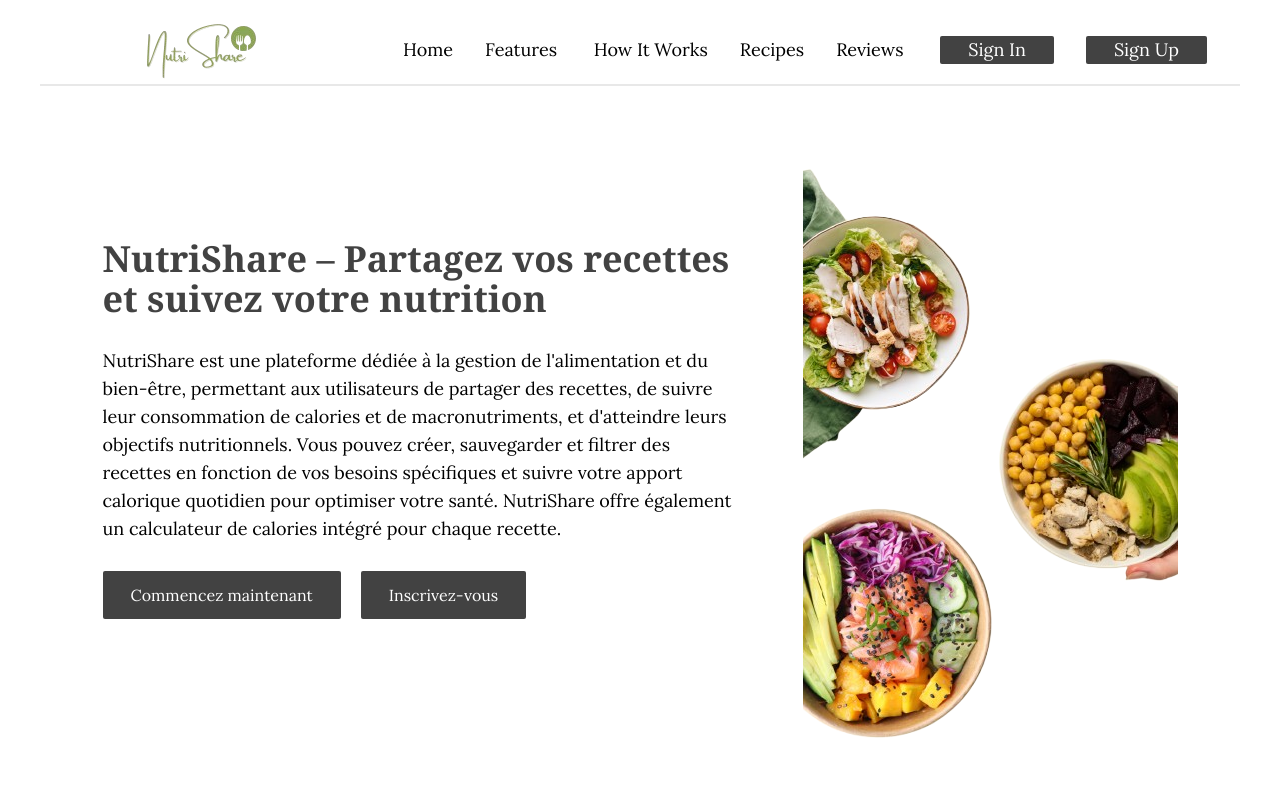
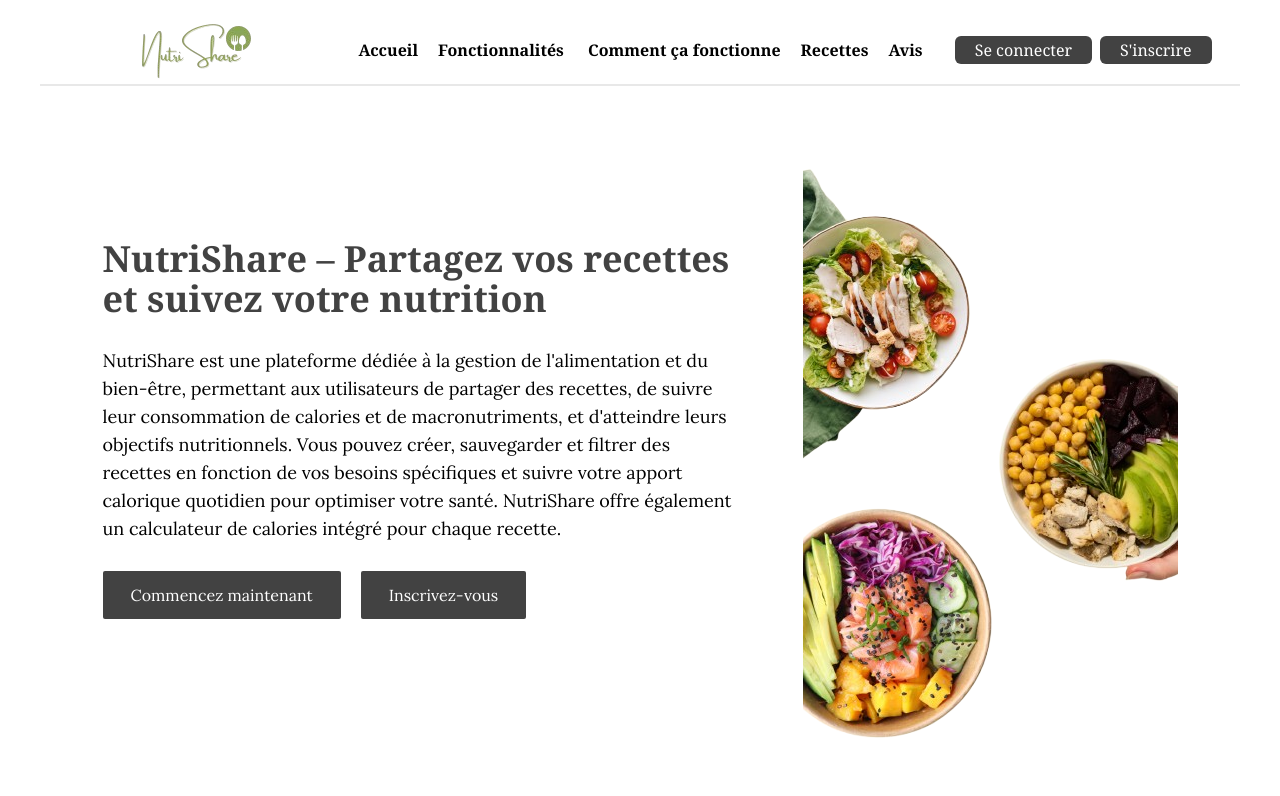
Before and after one commit to NaimaBelchiti300/Nutrishare, a React (Create React App) app: page / in a window 1280 px wide. Shown: the top 796 px of the page. Built offline with nearby package versions, Linux system fonts and the light colour scheme.

Commit message:
'add-new-fonctionalite'

```diff
--- a/src/sections/footer.js
+++ b/src/sections/footer.js
@@ -10,8 +10,8 @@ export default function Footer() {
           <div>
             <img src={logo} alt="NutriShare Logo"  />
           </div>
-          <div className="mt-5 text-gray text-sm font-serif">
-            <p className="w-12/12 text-lg font-serif">
+          <div className="mt-5 text-gray text-lg font-serif">
+            <p className="  w-12/12 text-md pl-2 font-serif font-bold">
               NutriShare vous aide à adopter une alimentation équilibrée grâce à des recettes
               saines, des conseils nutritionnels et un suivi personnalisé.
             </p>
@@ -20,7 +20,7 @@ export default function Footer() {
 
         {/* Section 2 : Navigation rapide */}
         <div className="flex flex-col justify-start items-center space-y-5 font-serif font-bold text-lg text-gray">
-          <div className="text-start flex flex-col">
+          <div className="text-start flex flex-col ">
           <a href="#" className="underline">Accueil</a>
           <a href="#">Fonctionnalités</a>
           <a href="#">Comment ça marche</a>
@@ -33,10 +33,10 @@ export default function Footer() {
 
         {/* Section 3 : Newsletter */}
         <div className="space-y-3">
-          <h1 className="font-extrabold font-serif text-3xl text-gray">
+          <h1 className="font-bold font-serif text-3xl text-gray">
             Abonnez-vous à notre Newsletter
           </h1>
-          <p className="w-10/12 text-sm pl-2 font-serif">
+          <p className="w-12/12 text-md pl-2 font-serif text-gray font-semibold">
             Recevez des astuces nutritionnelles, des recettes saines et des conseils personnalisés
             directement dans votre boîte mail. Inscrivez-vous maintenant pour rester en forme et bien nourri !
           </p>
@@ -54,17 +54,18 @@ export default function Footer() {
       </div>
 
       {/* Section 4 : Mentions légales et réseaux sociaux */}
-      <div className="border-t border-gray w-full px-36 mt-5 py-5 ">
+      <div className="w-full px-10 ">
+        <span className="h-[0.1px] block bg-gray"></span>
+      </div>
 
-      </div>
-      <div className="flex justify-between items-center px-16 pb-5">
-      <p className="text-gray text-sm font-serif">
+      <div className="flex justify-between items-center px-28 pb-5 pt-10">
+      <p className="text-gray text-sm font-serif font-semibold">
           © 2025 NutriShare. Tous droits réservés.
         </p>
         <div className="flex space-x-4">
-          <a href="#" className="text-gray text-lg"><FaFacebookF /></a>
-          <a href="#" className="text-gray text-lg"><FaInstagram /></a>
-          <a href="#" className="text-gray text-lg"><FaTwitter /></a>
+          <a href="#" className="text-gray text-xl"><FaFacebookF /></a>
+          <a href="#" className="text-gray text-xl"><FaInstagram /></a>
+          <a href="#" className="text-gray text-xl"><FaTwitter /></a>
         </div>
       </div>
     </div>
--- a/src/sections/navbar.js
+++ b/src/sections/navbar.js
@@ -2,22 +2,26 @@ import logo from "../images/logo.png";
 export default function Navbar() {
   return (
     <>
-      <div className="flex justify-center items-center w-full font-lora  pt-5">
-        <div className="pr-20 ">
-          <img src={logo} className="w-50 " />
+      <div className="flex justify-center items-center w-full font-serif  pt-5">
+        <div className="pr-10 ">
+          <img src={logo} className="w-50" />
         </div>
-        <div className=" space-x-8 text-lg">
-          <a>Home</a>
-          <a>Features</a>
-          <a> How It Works</a>
-          <a>Recipes</a>
-          <a>Reviews </a>
-          <button className="w-auto px-7 bg-gray rounded-sm text-white">
-            <a>Sign In</a>
+        <div className=" flex space-x-8 text-md">
+         <div className="space-x-5 pt-0.5 font-bold">
+         <a>Accueil</a>
+          <a>Fonctionnalités</a>
+          <a> Comment ça fonctionne</a>
+          <a>Recettes</a>
+          <a>Avis </a>
+         </div>
+        <div className="space-x-2 ">
+        <button className="w-auto px-5 py-0.5 bg-gray rounded-md text-white">
+            <a> Se connecter</a>
           </button>
-          <button className="w-auto px-7 bg-gray rounded-sm text-white">
-            <a>Sign Up</a>
+          <button className="w-auto px-5 py-0.5 bg-gray rounded-md text-white">
+            <a>S'inscrire</a>
           </button>{" "}
+        </div>
         </div>
       </div>
 
```
